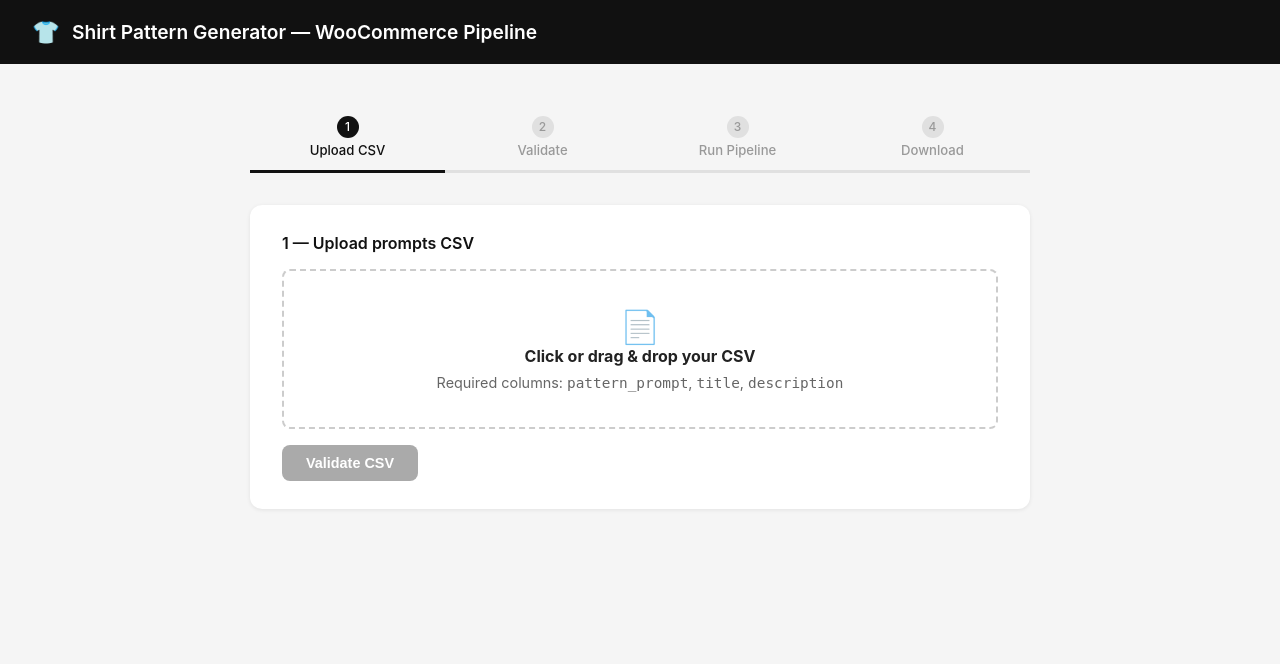
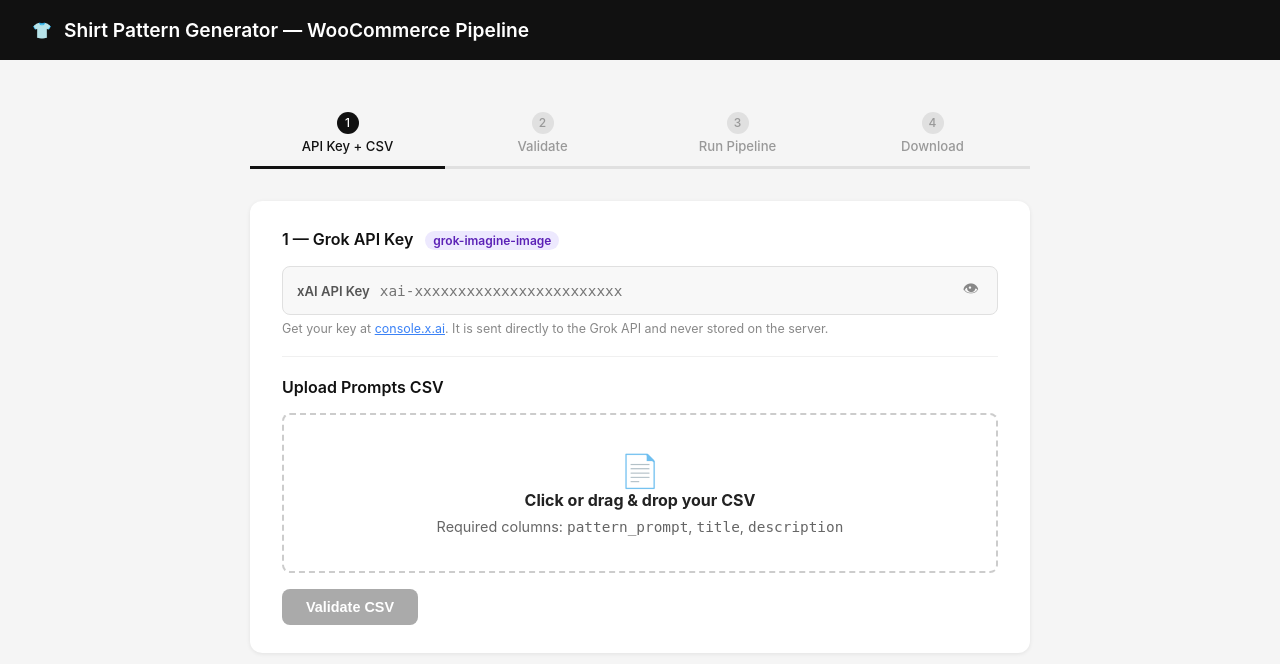
Before and after one commit to ttthdndt/shirt, a Flask app: page / in a window 1280 px wide. Shown: the top 664 px of the page. Run offline with Flask 3, Linux system fonts and the light colour scheme; parts of the project's set-up code (start-up, migrations or seed data) failed here and were passed over.

Commit message:
Update index.html

```diff
--- a/templates/index.html
+++ b/templates/index.html
@@ -9,29 +9,20 @@
 
     body {
       font-family: -apple-system, BlinkMacSystemFont, "Segoe UI", sans-serif;
-      background: #f5f5f5;
-      color: #222;
-      min-height: 100vh;
+      background: #f5f5f5; color: #222; min-height: 100vh;
     }
 
     header {
-      background: #111;
-      color: #fff;
-      padding: 18px 32px;
-      display: flex;
-      align-items: center;
-      gap: 12px;
+      background: #111; color: #fff;
+      padding: 18px 32px; display: flex; align-items: center; gap: 12px;
     }
     header h1 { font-size: 1.2rem; font-weight: 600; }
-    header span { font-size: 1.4rem; }
 
     .container { max-width: 820px; margin: 40px auto; padding: 0 20px; }
 
     .card {
-      background: #fff;
-      border-radius: 12px;
-      padding: 28px 32px;
-      margin-bottom: 24px;
+      background: #fff; border-radius: 12px;
+      padding: 28px 32px; margin-bottom: 24px;
       box-shadow: 0 1px 4px rgba(0,0,0,.08);
     }
     .card h2 { font-size: 1rem; font-weight: 600; margin-bottom: 16px; color: #111; }
@@ -41,8 +32,7 @@
     .step {
       flex: 1; text-align: center; padding: 12px 8px;
       border-bottom: 3px solid #e0e0e0;
-      color: #999; font-size: .82rem; font-weight: 500;
-      transition: all .2s;
+      color: #999; font-size: .82rem; font-weight: 500; transition: all .2s;
     }
     .step.active { border-color: #111; color: #111; }
     .step.done   { border-color: #22c55e; color: #22c55e; }
@@ -53,6 +43,30 @@
     }
     .step.active .step-num { background: #111; color: #fff; }
     .step.done   .step-num { background: #22c55e; color: #fff; }
+
+    /* API key input */
+    .api-key-wrap {
+      display: flex; align-items: center; gap: 10px;
+      background: #f8f8f8; border: 1px solid #e0e0e0;
+      border-radius: 8px; padding: 10px 14px;
+    }
+    .api-key-wrap label {
+      font-size: .82rem; font-weight: 600;
+      color: #555; white-space: nowrap;
+    }
+    .api-key-wrap input {
+      flex: 1; border: none; background: transparent;
+      font-size: .9rem; font-family: monospace;
+      outline: none; color: #111;
+    }
+    .api-key-wrap .toggle-btn {
+      background: none; border: none; cursor: pointer;
+      color: #888; font-size: 1rem; padding: 0 4px;
+    }
+    .api-key-hint {
+      font-size: .78rem; color: #888; margin-top: 6px;
+    }
+    .api-key-hint a { color: #3b82f6; }
 
     /* Upload */
     .drop-zone {
@@ -78,13 +92,10 @@
     .btn-danger:hover { background: #dc2626; }
     .btn-success { background: #22c55e; color: #fff; }
     .btn-success:hover { background: #16a34a; }
-    .btn-outline {
-      background: transparent; color: #111;
-      border: 2px solid #111;
-    }
+    .btn-outline { background: transparent; color: #111; border: 2px solid #111; }
     .btn-outline:hover { background: #f0f0f0; }
 
-    /* Validation result */
+    /* Alerts */
     .alert {
       padding: 12px 16px; border-radius: 8px;
       font-size: .88rem; margin-bottom: 12px;
@@ -93,7 +104,7 @@
     .alert-error { background: #fef2f2; border: 1px solid #fca5a5; color: #991b1b; }
     .alert-warn  { background: #fffbeb; border: 1px solid #fcd34d; color: #92400e; }
 
-    /* Preview table */
+    /* Table */
     table { width: 100%; border-collapse: collapse; font-size: .85rem; }
     th { text-align: left; padding: 8px 12px; background: #f8f8f8; font-weight: 600; }
     td { padding: 8px 12px; border-top: 1px solid #f0f0f0; }
@@ -101,12 +112,10 @@
 
     /* Progress */
     .progress-bar-wrap {
-      background: #e5e7eb; border-radius: 999px;
-      height: 10px; overflow: hidden; margin: 12px 0;
+      background: #e5e7eb; border-radius: 999px; height: 10px; overflow: hidden; margin: 12px 0;
     }
     .progress-bar {
-      height: 100%; background: #111; border-radius: 999px;
-      transition: width .3s ease;
+      height: 100%; background: #111; border-radius: 999px; transition: width .3s ease;
     }
 
     /* Log */
@@ -127,14 +136,21 @@
       border: 1px solid #e5e7eb; border-radius: 8px;
       padding: 14px; font-size: .84rem;
     }
-    .summary-card .sku { font-weight: 700; color: #111; margin-bottom: 4px; }
+    .summary-card .sku   { font-weight: 700; color: #111; margin-bottom: 4px; }
     .summary-card .title { color: #555; margin-bottom: 4px; }
-    .summary-card .imgs { color: #22c55e; font-weight: 600; }
+    .summary-card .imgs  { color: #22c55e; font-weight: 600; }
     .summary-card a { color: #3b82f6; font-size: .78rem; word-break: break-all; }
 
-    .hidden { display: none !important; }
-    .mt16 { margin-top: 16px; }
-    .flex-row { display: flex; gap: 10px; align-items: center; }
+    .model-badge {
+      display: inline-block; background: #ede9fe; color: #5b21b6;
+      font-size: .75rem; font-weight: 600; padding: 2px 8px;
+      border-radius: 999px; margin-left: 8px; vertical-align: middle;
+    }
+
+    .hidden   { display: none !important; }
+    .mt16     { margin-top: 16px; }
+    .flex-row { display: flex; gap: 10px; align-items: center; flex-wrap: wrap; }
+    .divider  { border: none; border-top: 1px solid #f0f0f0; margin: 20px 0; }
   </style>
 </head>
 <body>
@@ -146,17 +162,37 @@
 
 <div class="container">
 
-  <!-- Steps indicator -->
+  <!-- Steps -->
   <div class="steps">
-    <div class="step active" id="step1"><div class="step-num">1</div><br>Upload CSV</div>
+    <div class="step active" id="step1"><div class="step-num">1</div><br>API Key + CSV</div>
     <div class="step" id="step2"><div class="step-num">2</div><br>Validate</div>
     <div class="step" id="step3"><div class="step-num">3</div><br>Run Pipeline</div>
     <div class="step" id="step4"><div class="step-num">4</div><br>Download</div>
   </div>
 
-  <!-- Step 1: Upload -->
+  <!-- Step 1: API Key + Upload -->
   <div class="card" id="card-upload">
-    <h2>1 — Upload prompts CSV</h2>
+    <h2>1 — Grok API Key <span class="model-badge">grok-imagine-image</span></h2>
+
+    <div class="api-key-wrap">
+      <label for="api-key-input">xAI API Key</label>
+      <input
+        type="password"
+        id="api-key-input"
+        placeholder="xai-xxxxxxxxxxxxxxxxxxxxxxxx"
+        autocomplete="off"
+        spellcheck="false"
+      />
+      <button class="toggle-btn" onclick="toggleKeyVisibility()" title="Show/hide key">👁</button>
+    </div>
+    <div class="api-key-hint">
+      Get your key at <a href="https://console.x.ai" target="_blank">console.x.ai</a>.
+      It is sent directly to the Grok API and never stored on the server.
+    </div>
+
+    <hr class="divider" />
+
+    <h2>Upload Prompts CSV</h2>
     <div class="drop-zone" id="drop-zone" onclick="document.getElementById('file-input').click()">
       <div class="icon">📄</div>
       <strong>Click or drag &amp; drop your CSV</strong>
@@ -176,11 +212,12 @@
   <div class="card hidden" id="card-run">
     <h2>3 — Run Pipeline</h2>
     <p style="color:#555;font-size:.9rem;margin-bottom:16px;">
-      For each prompt: generate pattern via Grok → mask onto all 8 garments → upload to WordPress.
+      For each prompt: generate pattern via <strong>grok-imagine-image</strong>
+      → mask onto all 8 garments → upload to WordPress.
     </p>
     <div class="flex-row">
-      <button class="btn btn-primary" id="btn-run" onclick="runPipeline()">Start Pipeline</button>
-      <button class="btn btn-danger hidden" id="btn-cancel" onclick="cancelJob()">Cancel</button>
+      <button class="btn btn-primary" id="btn-run" onclick="runPipeline()">▶ Start Pipeline</button>
+      <button class="btn btn-danger hidden" id="btn-cancel" onclick="cancelJob()">✕ Cancel</button>
     </div>
 
     <div id="progress-section" class="hidden mt16">
@@ -192,13 +229,13 @@
     </div>
   </div>
 
-  <!-- Step 4: Download & Summary -->
+  <!-- Step 4: Download -->
   <div class="card hidden" id="card-done">
     <h2>4 — Done!</h2>
     <div class="alert alert-ok" id="done-alert"></div>
     <div class="flex-row mt16">
       <a id="btn-download" class="btn btn-success" href="#">⬇ Download output_wc.csv</a>
-      <button class="btn btn-outline" onclick="location.reload()">Start Over</button>
+      <button class="btn btn-outline" onclick="location.reload()">↺ Start Over</button>
     </div>
     <h2 style="margin-top:24px;">Summary</h2>
     <div class="summary-grid" id="summary-grid"></div>
@@ -210,7 +247,16 @@
   let selectedFile = null;
   let currentJobId = null;
   let pollInterval = null;
-  let validatedRows = 0;
+
+  // ── API key toggle ─────────────────────────────────────────────────────────
+  function toggleKeyVisibility() {
+    const inp = document.getElementById("api-key-input");
+    inp.type = inp.type === "password" ? "text" : "password";
+  }
+
+  function getApiKey() {
+    return document.getElementById("api-key-input").value.trim();
+  }
 
   // ── Drag & drop ────────────────────────────────────────────────────────────
   const dropZone = document.getElementById("drop-zone");
@@ -233,7 +279,7 @@
     document.getElementById("card-run").classList.add("hidden");
   }
 
-  // ── Validate ───────────────────────────────────────────────────────────────
+  // ── Validate CSV ───────────────────────────────────────────────────────────
   async function validateFile() {
     if (!selectedFile) return;
     const btn = document.getElementById("btn-validate");
@@ -247,7 +293,8 @@
       const data = await resp.json();
       renderValidation(data);
     } catch(e) {
-      showAlert("validation-result", "error", "Network error: " + e.message);
+      document.getElementById("validation-result").innerHTML =
+        `<div class="alert alert-error">Network error: ${e.message}</div>`;
     } finally {
       btn.disabled = false; btn.textContent = "Validate CSV";
     }
@@ -256,35 +303,40 @@
   function renderValidation(data) {
     const el = document.getElementById("validation-result");
     if (!data.ok) {
-      el.innerHTML = `<div class="alert alert-error">❌ ${data.error}</div>`;
+      el.innerHTML = `<div class="alert alert-error">❌ ${esc(data.error)}</div>`;
       setStep(2, "active");
       return;
     }
 
-    let html = `<div class="alert alert-ok">✅ Valid CSV — ${data.row_count} prompt(s) found.</div>`;
-    if (data.extra && data.extra.length) {
-      html += `<div class="alert alert-warn">⚠ Extra columns (ignored): ${data.extra.join(", ")}</div>`;
-    }
+    let html = `<div class="alert alert-ok">✅ Valid — ${data.row_count} prompt(s) found.</div>`;
+    if (data.extra && data.extra.length)
+      html += `<div class="alert alert-warn">⚠ Extra columns (ignored): ${esc(data.extra.join(", "))}</div>`;
 
-    // Preview table
     html += `<table><thead><tr><th>#</th><th>Title</th><th>Prompt (preview)</th></tr></thead><tbody>`;
     data.preview.forEach((r, i) => {
       html += `<tr><td>${i+1}</td><td>${esc(r.title)}</td><td>${esc(r.prompt)}…</td></tr>`;
     });
-    if (data.row_count > 5) html += `<tr><td colspan="3" style="color:#999;text-align:center">… and ${data.row_count - 5} more rows</td></tr>`;
+    if (data.row_count > 5)
+      html += `<tr><td colspan="3" style="color:#999;text-align:center">… and ${data.row_count - 5} more rows</td></tr>`;
     html += `</tbody></table>`;
     el.innerHTML = html;
 
-    validatedRows = data.row_count;
-    setStep(2, "done");
-    setStep(3, "active");
+    setStep(2, "done"); setStep(3, "active");
     document.getElementById("card-run").classList.remove("hidden");
   }
 
   // ── Run pipeline ───────────────────────────────────────────────────────────
   async function runPipeline() {
+    const apiKey = getApiKey();
+    if (!apiKey) {
+      alert("Please enter your Grok API key before running the pipeline.");
+      document.getElementById("api-key-input").focus();
+      return;
+    }
+
     const fd = new FormData();
     fd.append("file", selectedFile);
+    fd.append("api_key", apiKey);
 
     document.getElementById("btn-run").disabled = true;
     document.getElementById("btn-cancel").classList.remove("hidden");
@@ -293,12 +345,12 @@
     try {
       const resp = await fetch("/run", { method: "POST", body: fd });
       const data = await resp.json();
-      if (!data.ok) { alert(data.error); return; }
+      if (!data.ok) { alert(data.error); resetRunBtn(); return; }
       currentJobId = data.job_id;
       pollInterval = setInterval(pollStatus, 1500);
     } catch(e) {
       alert("Failed to start: " + e.message);
-      document.getElementById("btn-run").disabled = false;
+      resetRunBtn();
     }
   }
 
@@ -308,11 +360,9 @@
       const resp = await fetch("/status/" + currentJobId);
       const data = await resp.json();
 
-      // Update progress bar
       document.getElementById("progress-bar").style.width = data.progress + "%";
       document.getElementById("progress-label").textContent = `${data.progress}% complete`;
 
-      // Update log
       const logBox = document.getElementById("log-box");
       logBox.textContent = data.logs.join("\n");
       logBox.scrollTop = logBox.scrollHeight;
@@ -324,7 +374,7 @@
         clearInterval(pollInterval);
         showError(data.error);
       }
-    } catch(e) { /* ignore transient errors */ }
+    } catch(e) { /* ignore transient */ }
   }
 
   function showDone(summary) {
@@ -335,8 +385,7 @@
       `Pipeline complete! ${summary.length} product(s) generated and uploaded to WordPress.`;
     document.getElementById("btn-download").href = "/download/" + currentJobId;
 
-    const grid = document.getElementById("summary-grid");
-    grid.innerHTML = summary.map(s => `
+    document.getElementById("summary-grid").innerHTML = summary.map(s => `
       <div class="summary-card">
         <div class="sku">${esc(s.sku)}</div>
         <div class="title">${esc(s.title)}</div>
@@ -347,32 +396,30 @@
   }
 
   function showError(msg) {
+    resetRunBtn();
+    const logBox = document.getElementById("log-box");
+    logBox.textContent += `\n\n❌ ERROR: ${msg}`;
+  }
+
+  function resetRunBtn() {
     document.getElementById("btn-run").disabled = false;
     document.getElementById("btn-cancel").classList.add("hidden");
-    const logBox = document.getElementById("log-box");
-    logBox.textContent += `\n\n❌ ERROR: ${msg}`;
   }
 
   async function cancelJob() {
     if (!currentJobId) return;
     await fetch("/cancel/" + currentJobId, { method: "POST" });
-    document.getElementById("btn-cancel").classList.add("hidden");
-    document.getElementById("btn-run").disabled = false;
+    resetRunBtn();
   }
 
   // ── Helpers ────────────────────────────────────────────────────────────────
   function setStep(n, state) {
-    const el = document.getElementById("step" + n);
-    el.className = "step " + state;
+    document.getElementById("step" + n).className = "step " + state;
   }
-
-  function showAlert(containerId, type, msg) {
-    document.getElementById(containerId).innerHTML =
-      `<div class="alert alert-${type}">${msg}</div>`;
-  }
-
   function esc(s) {
-    return String(s).replace(/&/g,"&amp;").replace(/</g,"&lt;").replace(/>/g,"&gt;");
+    return String(s)
+      .replace(/&/g,"&amp;").replace(/</g,"&lt;")
+      .replace(/>/g,"&gt;").replace(/"/g,"&quot;");
   }
 </script>
 </body>
```
